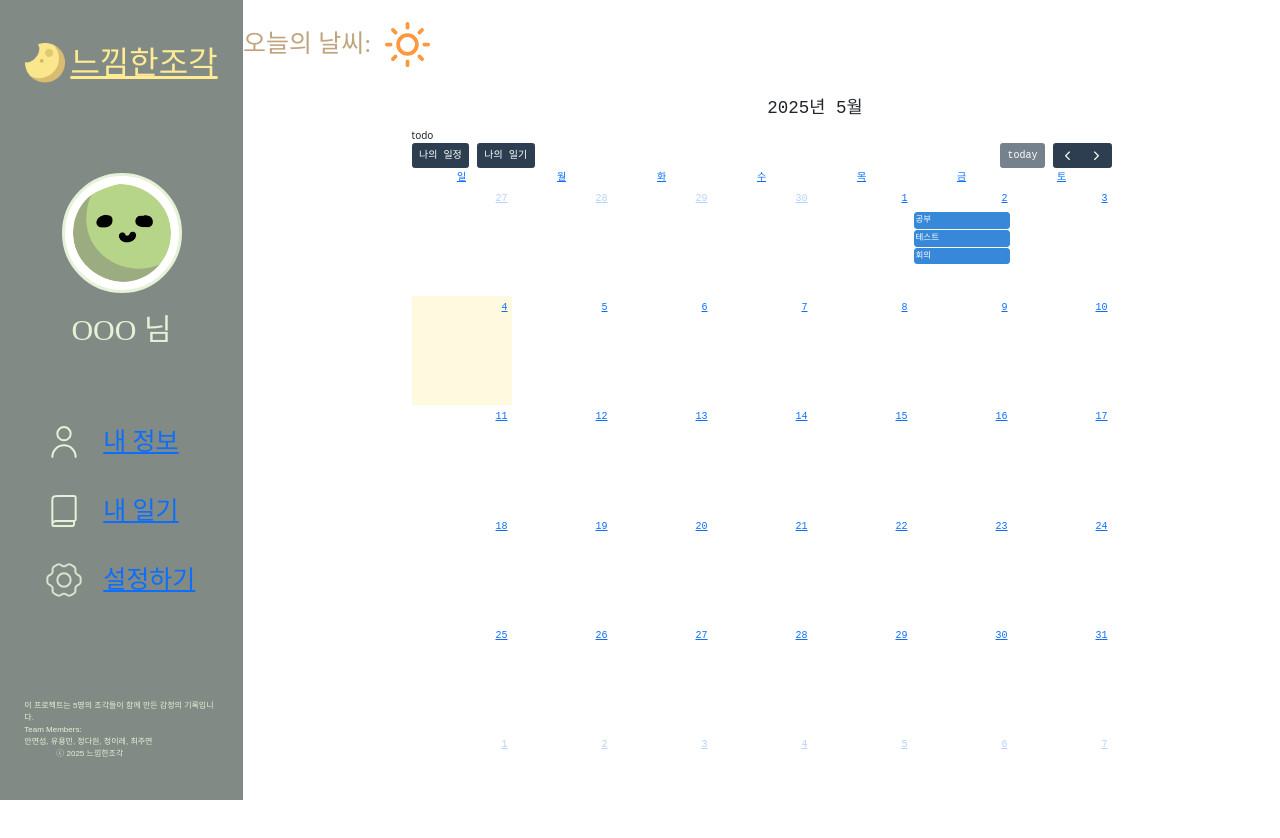
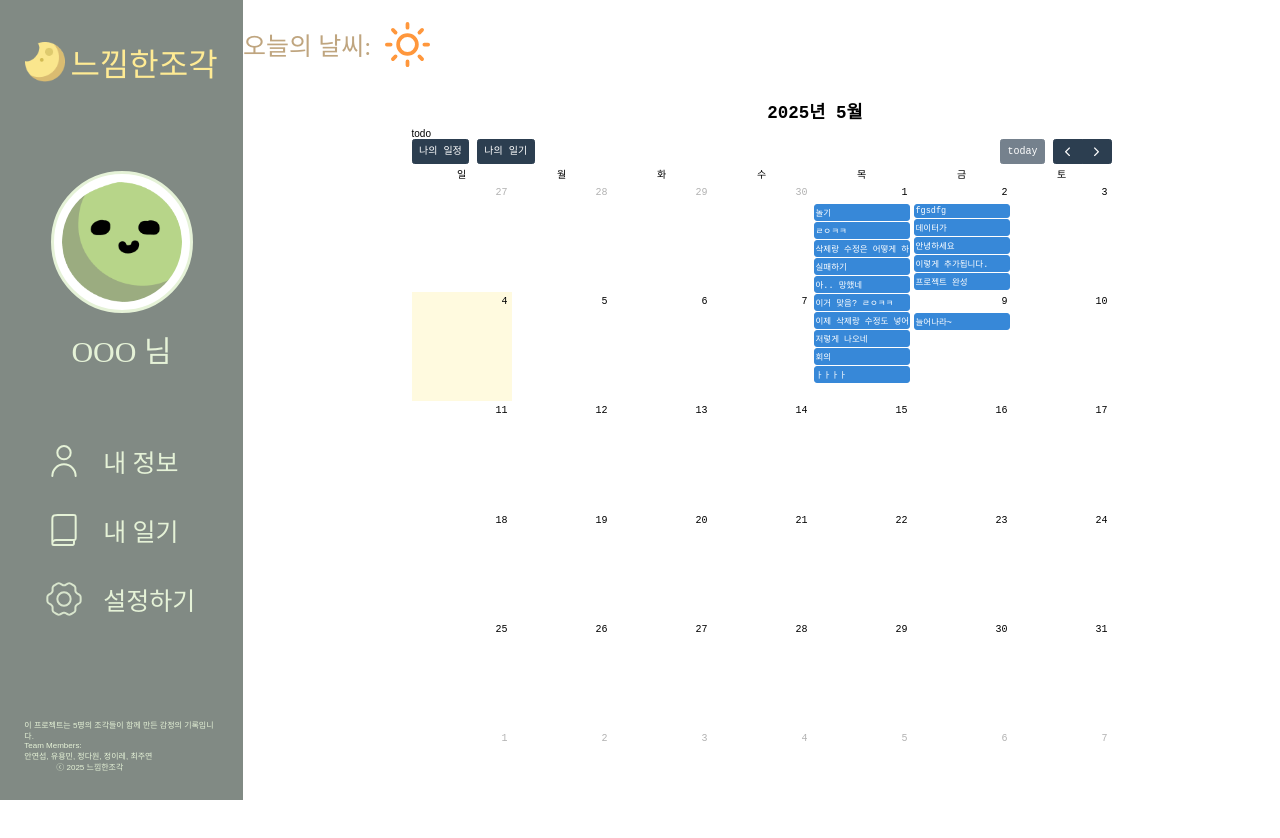
Before and after one commit to koalnuFinalProject3/FinalProject, a React (Vite) app: page /main in a window 1280 px wide. Shown: the top 838 px of the page. Built offline with nearby package versions, Linux system fonts and the light colour scheme; data requests are answered from the project's data file; a web font is replaced by a local one.

Commit message:
feat: before start save

```diff
--- a/db.json
+++ b/db.json
@@ -77,6 +77,24 @@
       "contents": "이렇게 추가됩니다.",
       "selectedDate": "2025-05-02",
       "endYn": false
+    },
+    {
+      "contents": "fgsdfg",
+      "selectedDate": "2025-05-02",
+      "endYn": false,
+      "id": "DeiTsyf"
+    },
+    {
+      "contents": "프로젝트 완성",
+      "selectedDate": "2025-05-02",
+      "endYn": false,
+      "id": "fVp-8lN"
+    },
+    {
+      "contents": "ㅏㅏㅏㅏ",
+      "selectedDate": "2025-05-01",
+      "endYn": false,
+      "id": "0nCj9X-"
     }
   ],
   "emotion": [
--- a/src/main.jsx
+++ b/src/main.jsx
@@ -5,7 +5,7 @@ import './index.css';
 import { StrictMode } from 'react';
 import { QueryClient, QueryClientProvider } from '@tanstack/react-query';
 import { ReactQueryDevtools } from '@tanstack/react-query-devtools';
-import 'bootstrap/dist/css/bootstrap.min.css';
+// import 'bootstrap/dist/css/bootstrap.min.css';
 import router from './router.jsx';
 import { RouterProvider } from 'react-router-dom';
 
--- a/src/pages/main-page/components/CalendarTodo/CalendarTodo.jsx
+++ b/src/pages/main-page/components/CalendarTodo/CalendarTodo.jsx
@@ -1,82 +1,142 @@
-import FullCalendar from '@fullcalendar/react'
-import dayGridPlugin from '@fullcalendar/daygrid'
-import interactionPlugin from '@fullcalendar/interaction'
-import { useState } from 'react';
+import FullCalendar from '@fullcalendar/react';
+import dayGridPlugin from '@fullcalendar/daygrid';
+import interactionPlugin from '@fullcalendar/interaction';
+import { useEffect, useState } from 'react';
 import Modal from '../../../../components/common/Modal';
 import styles from '../CalendarTodo/CalendarTodo.module.css';
 import ToDo from './ToDo';
+import { createTodo, getTodos } from '../../../../apis/todoApi';
+import useModal from '../../../../hooks/useModal';
 
 const CalendarTodo = ({ setCalendarType }) => {
-    const [events, setEvents] = useState([
-        { title: '회의', date: '2025-05-02' },
-        { title: '공부', date: '2025-05-02' },
-        { title: '테스트', date: '2025-05-02' },
-      ]);
-      const [isModalOpen, setIsModalOpen] = useState(false);
+  const [isLoading, setIsLoading] = useState(false);
+  const [newTodoContent, setNewTodoContent] = useState('');
+  const [filteredEvents, setFilteredEvents] = useState([]);
+  const [todos, setTodos] = useState([]);
+  const { isOpen, open, close } = useModal();
   const [selectedDate, setSelectedDate] = useState(null);
-      let filteredEvents = events.filter((event) => event.date === selectedDate);
   const handleDateClick = (info) => {
-        console.log(info);
-        setSelectedDate(info.dateStr);
-        setIsModalOpen(true);
+    setSelectedDate(info.dateStr); // 날짜 선택 시 selectedDate 상태 업데이트
+    setNewTodoContent('');
+    open();
+  };
+  const fetchTodos = async () => {
+    try {
+      setIsLoading(true);
+      const data = await getTodos();
+      setTodos(data || []);
+    } catch (err) {
+      console.log('Failed to fetch todos:', err.message);
+    } finally {
+      setIsLoading(false);
+    }
   };
 
 
 
+  useEffect(() => {
+    fetchTodos();
+  }, []);
+
+  useEffect(() => {
+    // selectedDate가 바뀔 때마다 filteredEvents 업데이트
+    if (selectedDate) {
+      const updatedFilteredEvents = todos.filter(
+        (todo) => todo.selectedDate === selectedDate
+      );
+      setFilteredEvents(updatedFilteredEvents);
+    }
+  }, [selectedDate, todos]);
+
+    // todos 배열을 이벤트 형식에 맞게 변환
+    const events = todos.map((todo) => ({
+      title: todo.contents,
+      date: todo.selectedDate,
+    }));
+
+      const handleAddTodo = async (e) => {
+        e.preventDefault();
+        if (!newTodoContent.trim()) return null;
+
+        const newTodo = {
+          contents: newTodoContent,
+          selectedDate: selectedDate,
+          endYn: false,
+        };
+
+        try {
+          setIsLoading(true);
+          await createTodo(newTodo);
+          await fetchTodos(); // <= 이거 추가
+          setNewTodoContent('');
+        } catch (err) {
+          console.error('Failed to create todo:', err.message);
+        } finally {
+          setIsLoading(false);
+        }
+      };
+
+
   return (
-        <div className='calendarArea'>
+    <div className="calendarArea">
       todo
       <FullCalendar
         plugins={[dayGridPlugin, interactionPlugin]}
         dateClick={handleDateClick}
         events={events}
-                initialView='dayGridMonth'
+        initialView="dayGridMonth"
         customButtons={{
           todo: {
             text: '나의 일정',
             click: function () {
               setCalendarType(true);
-                        }
+            },
           },
           diary: {
             text: '나의 일기',
             click: function () {
               setCalendarType(false);
-                        }
-                    }
+            },
+          },
         }}
         headerToolbar={{
           start: 'todo diary',
           center: 'title',
-                    end: 'today prev,next'
+          end: 'today prev,next',
         }}
         height={700}
         contentHeight={500}
         handleWindowResize={true}
-                locale='ko'
+        locale="ko"
         dayCellContent={(arg) => {
-                    return <span>{arg.date.getDate()}</span>
+          return <span>{arg.date.getDate()}</span>;
         }}
       />
-            {isModalOpen && (
+      {isOpen && (
         <Modal
-          isOpen={isModalOpen}
+          isOpen={isOpen}
           title={
             selectedDate
-      ? `${selectedDate.split("-")[0]}년 ${Number(selectedDate.split("-")[1])}월 ${Number(selectedDate.split("-")[2])}일`
+              ? `${selectedDate.split('-')[0]}년 ${Number(
+                  selectedDate.split('-')[1]
+                )}월 ${Number(selectedDate.split('-')[2])}일`
               : ''
           }
-          onClose={() => setIsModalOpen(false)}
+          onClose={close}
         >
           <ToDo
+            isLoading={isLoading}
+            setNewTodoContent={setNewTodoContent}
+            newTodoContent={newTodoContent}
+            handleAddTodo={handleAddTodo}
             selectedDate={selectedDate}
             filteredEvents={filteredEvents}
+            setFilteredEvents={setFilteredEvents}
           />
-
         </Modal>
       )}
     </div>
-    )
-}
+  );
+};
 
-export default CalendarTodo
+export default CalendarTodo;
--- a/src/pages/main-page/components/CalendarTodo/ToDo.jsx
+++ b/src/pages/main-page/components/CalendarTodo/ToDo.jsx
@@ -1,7 +1,8 @@
 import React, { useState } from 'react';
 import styles from '../CalendarTodo/Todo.module.css';
 
-const ToDo = ({ selectedDate, filteredEvents, updateEvents }) => {
+
+const ToDo = ({ updateEvents, isLoading, setNewTodoContent, newTodoContent, handleAddTodo, selectedDate, filteredEvents, setFilteredEvents }) => {
   console.log(filteredEvents, 'filteredEvent');
   // filteredEvents에 checked 상태를 추가한 새로운 배열 상태 관리
   const [todoList, setTodoList] = useState(
@@ -40,11 +41,28 @@ const ToDo = ({ selectedDate, filteredEvents, updateEvents }) => {
         </div>
         <div className={styles.progressText}>{progress}%</div>
       </div>
+      <form onSubmit={handleAddTodo}>
+            <div>
+              <input
+                type="text"
+                value={newTodoContent}
+                onChange={(e) => setNewTodoContent(e.target.value)}
+                placeholder="write a todo here"
+                disabled={isLoading}
+              />
+              <button
+                type="submit"
+                disabled={isLoading || !newTodoContent.trim()}
+              >
+                {isLoading ? 'Adding...' : 'Add Task'}
+              </button>
+            </div>
+          </form>
       {/* <div>todo:</div> */}
       <ul>
         {filteredEvents.map((event, index) => (
           <li key={index}>
-            <div>{event.title}</div>
+            <div>{event.contents}</div>
             <div className={styles.editIcon}>
               <div>
                 <label className={styles.checkboxContainer}>
--- a/src/pages/my-page/EmotionStatus.jsx
+++ b/src/pages/my-page/EmotionStatus.jsx
@@ -1,7 +1,7 @@
 // EmotionStatus.jsx
 import useEmotionStore from '../../stores/useEmotionStore';
 import useEmotions from '../../hooks/useEmotions';
-import profile from '../../assets/images/profile.png';
+import profile from '../../assets/images/Img_landing.png';
 
 const EmotionStatus = () => {
   const { emotionId } = useEmotionStore();
--- a/src/pages/my-page/MyPage.jsx
+++ b/src/pages/my-page/MyPage.jsx
@@ -10,7 +10,7 @@ import Header from '../../layout/Header/Header';
 import useEmotionStore from '../../stores/useEmotionStore';
 import useEmotions from '../../hooks/useEmotions';
 
-import profile from '../../assets/images/profile.png';
+import profile from '../../assets/images/Img_landing.png';
 import styles from './MyPage.module.css';
 
 const MyPage = () => {
```
Also changed, not shown: 1 other file (tests, documents, lock files or other folders). Lines whose indentation alone changed are shown as unchanged.
